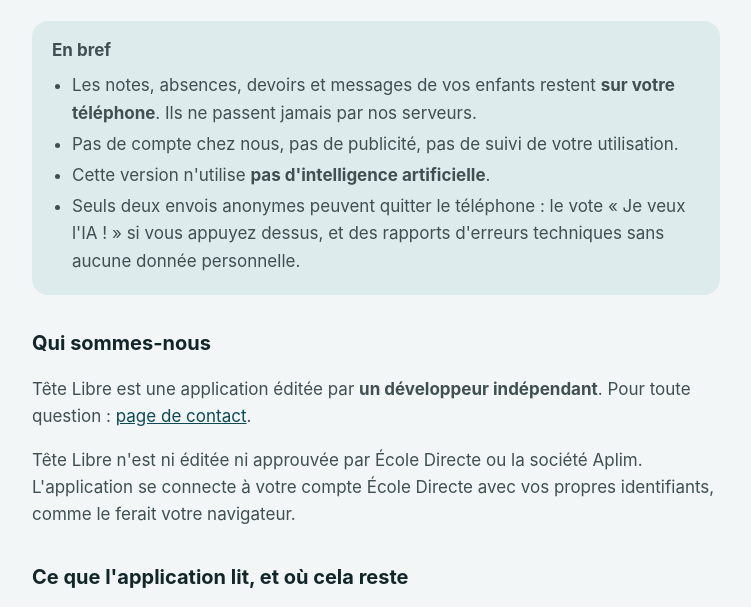
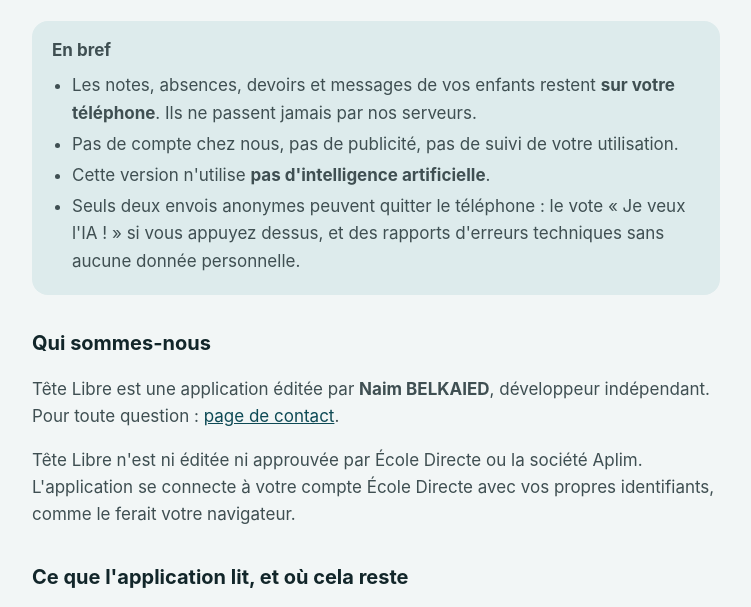
Before and after one commit to belkaiednaim/tete-libre, a plain HTML site: page confidentialite.html in a window 1280 px wide. Shown: the part 134-741 px from the top of the page, without its empty margins (264-1015 px from the left). Drawn offline with Linux system fonts and the light colour scheme.

Commit message:
Éditeur : Naim BELKAIED, développeur indépendant

```diff
--- a/confidentialite.html
+++ b/confidentialite.html
@@ -26,7 +26,7 @@
 </div>
 
 <h2>Qui sommes-nous</h2>
-<p>Tête Libre est une application éditée par <strong>un développeur indépendant</strong>. Pour toute question : <a href="contact.html">page de contact</a>.</p>
+<p>Tête Libre est une application éditée par <strong>Naim BELKAIED</strong>, développeur indépendant. Pour toute question : <a href="contact.html">page de contact</a>.</p>
 <p>Tête Libre n'est ni éditée ni approuvée par École Directe ou la société Aplim. L'application se connecte à votre compte École Directe avec vos propres identifiants, comme le ferait votre navigateur.</p>
 
 <h2>Ce que l'application lit, et où cela reste</h2>
```
Also changed, not shown: contact.html (+1 -1 lines).
